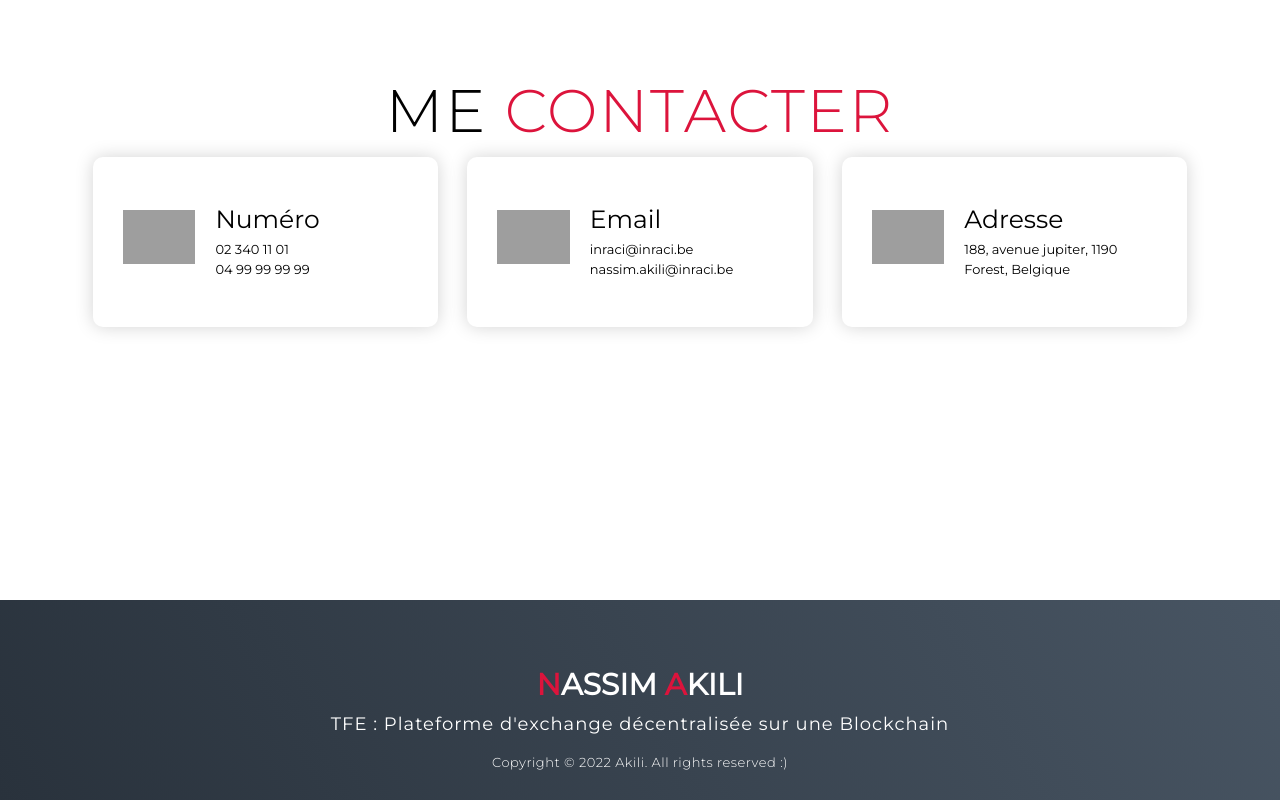
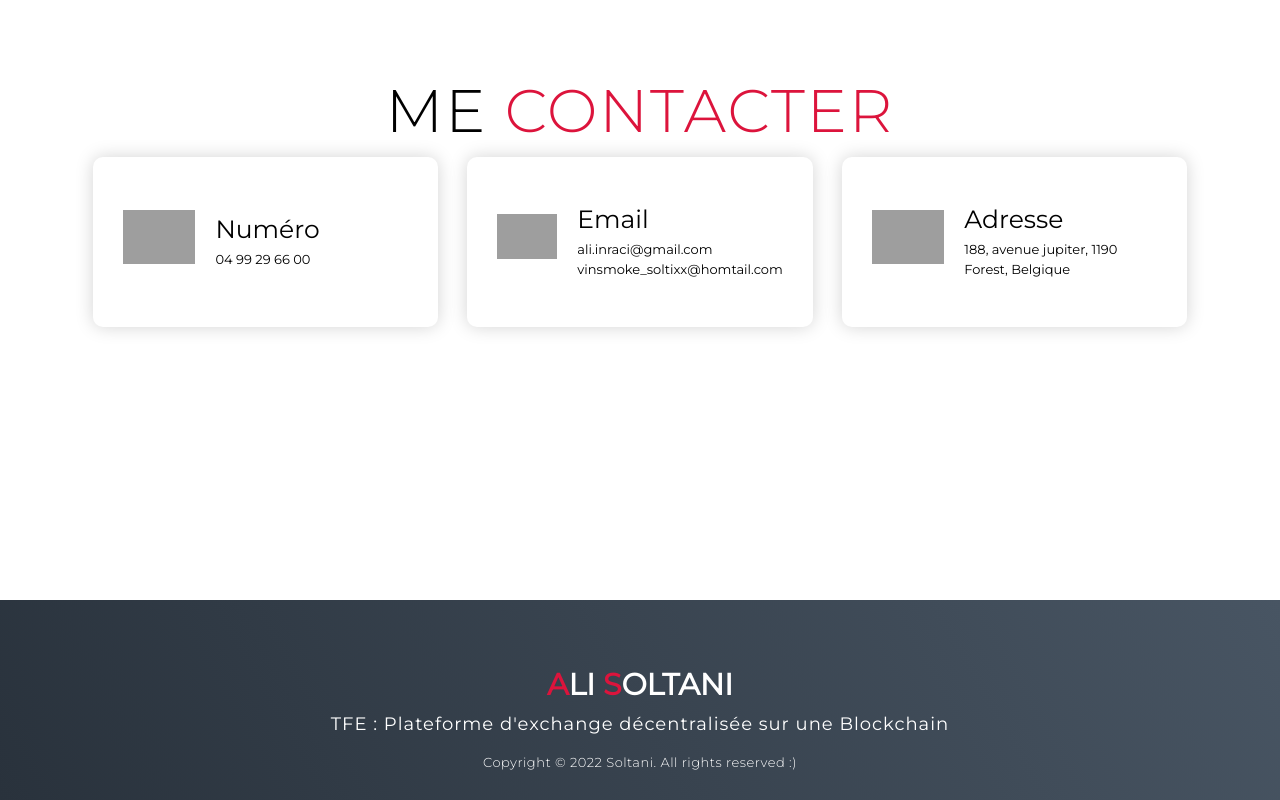
Before and after one commit to SoltixxBE/soltixxbe.github.io, a plain HTML site: page index.html in a window 1280 px wide. Shown: the part 3419-4219 px from the top of the page. Drawn offline with Linux system fonts and the light colour scheme; grey boxes are pictures that could not be loaded.

Commit message:
Update index.html

```diff
--- a/index.html
+++ b/index.html
@@ -127,16 +127,15 @@
           <div class="icon"><img src="https://img.icons8.com/bubbles/100/000000/phone.png" /></div>
           <div class="contact-info">
             <h1>Numéro</h1>
-            <h2>02 340 11 01</h2>
-            <h2>04 99 99 99 99</h2>
+            <h2>04 99 29 66 00</h2>
           </div>
         </div>
         <div class="contact-item">
           <div class="icon"><img src="https://img.icons8.com/bubbles/100/000000/new-post.png" /></div>
           <div class="contact-info">
             <h1>Email</h1>
-            <h2>inraci@inraci.be</h2>
-            <h2>nassim.akili@inraci.be</h2>
+            <h2>ali.inraci@gmail.com</h2>
+            <h2>vinsmoke_soltixx@homtail.com</h2>
           </div>
         </div>
         <div class="contact-item">
@@ -155,10 +154,10 @@
   <section id="footer">
     <div class="footer container">
       <div class="brand">
-        <h1><span>N</span>assim <span>A</span>kili</h1>
+        <h1><span>A</span>li <span>S</span>oltani</h1>
       </div>
       <h2>TFE : Plateforme d'exchange décentralisée sur une Blockchain</h2>
-      <p>Copyright © 2022 Akili. All rights reserved :)</p>
+      <p>Copyright © 2022 Soltani. All rights reserved :)</p>
     </div>
   </section>
   <!-- End Footer -->
```
